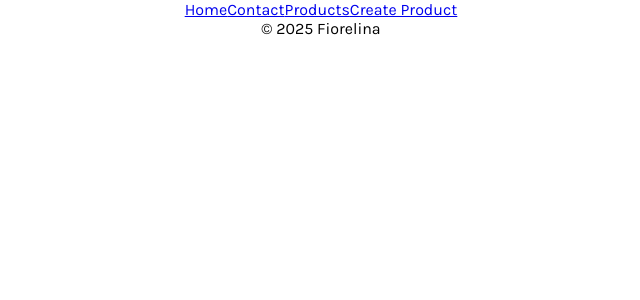
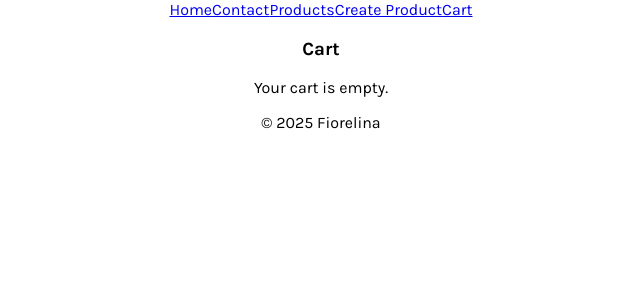
Before and after one commit to alberto-sclocchi/fiorelina-client, a React (Create React App) app: page /cart in a window 1280 px wide. Shown: the top 300 px of the page, without its empty margins (319-959 px from the left). Built offline with nearby package versions, Linux system fonts and the light colour scheme.

Commit message:
enable cart feature with local storage

```diff
--- a/src/components/core/IndexRoutes.jsx
+++ b/src/components/core/IndexRoutes.jsx
@@ -4,6 +4,7 @@ import Contact from './Contact'
 import Products from '../products/Products'
 import CreateProduct from '../products/CreateProduct'
 import ProductInfoBox from '../products/pages/ProductInfoBox'
+import Cart from '../orders/Cart'
 
 export default function IndexRoutes() {
   return (
@@ -13,6 +14,7 @@ export default function IndexRoutes() {
         <Route exact path="/products" element={<Products />} />
         <Route exact path="/products/create" element={<CreateProduct />} />
         <Route exact path="/products/:productId" element={<ProductInfoBox />} />
+        <Route exact path="/cart" element={<Cart />} />
     </Routes>
   )
 }
--- a/src/components/core/NavBar.jsx
+++ b/src/components/core/NavBar.jsx
@@ -7,7 +7,8 @@ export default function NavBar() {
         <Link to="/">Home</Link>
         <Link to="/contact">Contact</Link>
         <Link to="/products">Products</Link>
-        <Link to="/create-products">Create Product</Link>
+        <Link to="/products/create">Create Product</Link>
+        <Link to="/cart">Cart</Link>
     </nav>
   )
 }
--- a/src/components/orders/Cart.jsx
+++ b/src/components/orders/Cart.jsx
@@ -1,9 +1,23 @@
 import React from 'react'
 
 export default function Cart() {
+  const cart = JSON.parse(localStorage.getItem('cart')) || [];
+
   return (
     <div>
-
+        <h3>Cart</h3>
+        {cart.length === 0 ?
+          <p>Your cart is empty.</p>
+         :
+          <ul>
+            {cart.map((item, index) => (
+              <li key={index}>
+                <h4>{item.name}</h4>
+                <p>Price: ${item.price.toFixed(2)}</p>
+              </li>
+            ))}
+          </ul>
+        }
     </div>
   )
 }
--- a/src/components/products/pages/ProductInfoBox.jsx
+++ b/src/components/products/pages/ProductInfoBox.jsx
@@ -7,9 +7,16 @@ export default function ProductInfoBox() {
   const { product, getProduct } = useContext(ProductContext);
 
   useEffect(() => {
-    // You can use productId to fetch product details here
     getProduct(productId)
   }, [productId]);
+
+  const addToCart = () => {
+    console.log(`Product ${product._id} added to cart.`);
+    const cart = JSON.parse(localStorage.getItem('cart')) || [];
+    console.log(product)
+    cart.push(product);
+    localStorage.setItem('cart', JSON.stringify(cart));
+  }
 
   return (
     <div>
@@ -20,6 +27,7 @@ export default function ProductInfoBox() {
             <img src="https://www.giverecipe.com/wp-content/uploads/2020/06/Chocolate-Strawberry-Cake-Recipe.jpg" alt={product.name} style={{width:"6vw"}}/>
             <p>Price: ${product.price.toFixed(2)}</p>
             <p>{product.ingredients.join("/")}</p>
+            <button onClick={addToCart}>Add to Cart</button>
           </div>
         ) : (
           <p>Loading...</p>
```
